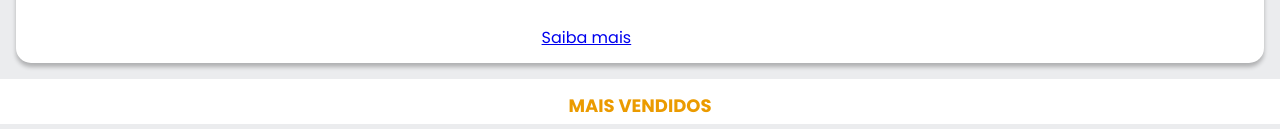
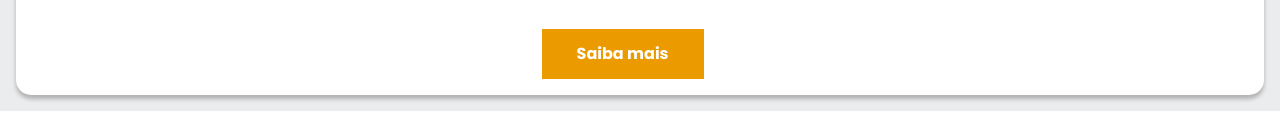
Before and after one commit to evaaldo/figma-alura__books, a plain HTML site: page index.html in a window 1280 px wide. Shown: the part 1156-1285 px from the top of the page. Drawn offline with nearby package versions, Linux system fonts and the light colour scheme.

Commit message:
Add files via upload

```diff
--- a/contato.css
+++ b/contato.css
@@ -27,6 +27,7 @@
 }
 
 .contato__cadastro::placeholder {
+    font-family: var(--fonte-principal);
     align-items: center;
     padding-left: 2.5em;
     font-weight: 400;
--- a/index.html
+++ b/index.html
@@ -80,7 +80,7 @@
             </div>
             <div class="coluna__segunda">
                 <img src="Angular.svg" alt="Angular" class="card__imagem">
-                <a href="#" class="card__saiba-mais">Saiba mais</a>
+                <a href="#" class="info__botao">Saiba mais</a>
             </div>
         </div>
     </section>
```
